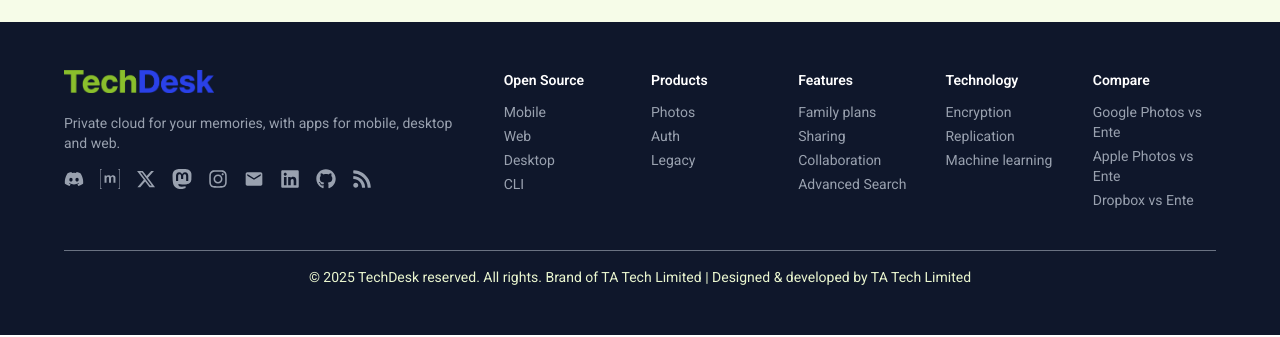
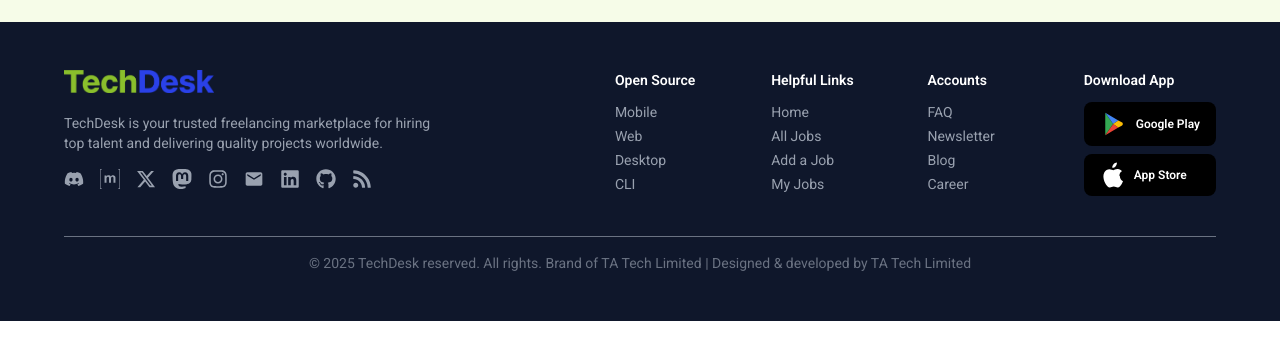
Before and after one commit to Taukir30/ta_ph_a10_techdesk_clientside, a React (Vite) app: page /alljobs in a window 1280 px wide. Shown: the part 330-667 px from the top of the page. Built offline with nearby package versions, Linux system fonts and the light colour scheme; no server answers.

Commit message:
footer fixed

```diff
--- a/src/components/Banner/Banner.jsx
+++ b/src/components/Banner/Banner.jsx
@@ -36,7 +36,7 @@
                         transition={{ duration: 0.8, ease: "easeOut", delay: 0.2 }}
                         viewport={{ once: true, amount: 0.5 }}
                     >
-                        <img className="w-[500px] rounded" src={banImg} alt="banner" />
+                        <img className="w-[300px] md:w-[350px] lg:w-[500px] rounded" src={banImg} alt="banner" />
                     </motion.div>
                 </div>
             </MyContainer>
--- a/src/components/Footer/Footer.jsx
+++ b/src/components/Footer/Footer.jsx
@@ -4,6 +4,7 @@
 import { MdEmail } from 'react-icons/md';
 import { SiMastodon, SiMatrix } from 'react-icons/si';
 import logo from '../../assets/techdesk_logo2.png'
+import { Link } from 'react-router';
 
 const Footer = () => {
     return (
@@ -12,10 +13,10 @@
                 {/* Top section */}
                 <div className="flex flex-col md:flex-row md:items-start md:justify-between gap-10">
                     {/* Left Side */}
-                    <div>
+                    <div className='w-full md:w-1/3'>
                         <img className='w-[150px] mb-5' src={logo} alt="" />
                         <p className="text-sm text-gray-400 mb-4">
-                            Private cloud for your memories, with apps for mobile, desktop and web.
+                            TechDesk is your trusted freelancing marketplace for hiring top talent and delivering quality projects worldwide.
                         </p>
 
                         {/* Social Icons */}
@@ -32,8 +33,8 @@
                         </div>
                     </div>
 
-                    {/* Right Side (Links Columns) */}
-                    <div className="grid grid-cols-2 sm:grid-cols-3 md:grid-cols-5 gap-6 text-sm">
+                    {/* Right Side */}
+                    <div className="grid grid-cols-2 sm:grid-cols-3 md:grid-cols-4 gap-6 text-sm">
                         <div>
                             <h3 className="text-white mb-3 font-semibold">Open Source</h3>
                             <ul className="space-y-1">
@@ -45,49 +46,67 @@
                         </div>
 
                         <div>
-                            <h3 className="text-white mb-3 font-semibold">Products</h3>
+                            <h3 className="text-white mb-3 font-semibold">Helpful Links</h3>
                             <ul className="space-y-1">
-                                <li>Photos</li>
-                                <li>Auth</li>
-                                <li>Legacy</li>
+                                <li><Link to='/'>Home</Link></li>
+                                <li><Link to='/alljobs'>All Jobs</Link></li>
+                                <li><Link to='/addjob'>Add a Job</Link></li>
+                                <li><Link to='/myjobs'>My Jobs</Link></li>
+
                             </ul>
                         </div>
 
                         <div>
-                            <h3 className="text-white mb-3 font-semibold">Features</h3>
+                            <h3 className="text-white mb-3 font-semibold">Accounts</h3>
                             <ul className="space-y-1">
-                                <li>Family plans</li>
-                                <li>Sharing</li>
-                                <li>Collaboration</li>
-                                <li>Advanced Search</li>
+                                <li>FAQ</li>
+                                <li>Newsletter</li>
+                                <li>Blog</li>
+                                <li>Career</li>
                             </ul>
                         </div>
 
                         <div>
-                            <h3 className="text-white mb-3 font-semibold">Technology</h3>
-                            <ul className="space-y-1">
-                                <li>Encryption</li>
-                                <li>Replication</li>
-                                <li>Machine learning</li>
-                            </ul>
+                            <h3 className="text-white mb-3 font-semibold">Download App</h3>
+                            <div className='flex flex-col gap-2'>
+
+                                <Link class="flex items-center gap-2 bg-black text-white px-4 py-2 rounded-lg hover:bg-gray-900 transition" >
+
+                                    <svg xmlns="http://www.w3.org/2000/svg" viewBox="0 0 512 512" width="28" height="28" >
+                                        <path fill="#34A853" d="M96 52v408l145-204z" />
+                                        <path fill="#4285F4" d="M96 52l239 138-94 66z" />
+                                        <path fill="#EA4335" d="M96 460l239-138-94-66z" />
+                                        <path fill="#FBBC05" d="M335 322l62-36a32 32 0 000-60l-62-36-94 66z" />
+                                    </svg>
+
+                                    <div class="flex flex-col leading-tight">
+                                        <span class="text-xs font-semibold">Google Play</span>
+                                    </div>
+                                </Link>
+
+                                <Link class="flex items-center gap-2 bg-black text-white px-4 py-2 rounded-lg hover:bg-gray-900 transition" >
+
+                                    <svg xmlns="http://www.w3.org/2000/svg" viewBox="0 0 384 512" width="26" height="26" fill="white">
+                                        <path d="M318.7 268.6c-.2-36.7 16-64.4 49-84.7-18.5-26.6-46.5-41.2-82.8-43.9-34.7-2.7-72.8 20.4-86.4 20.4-14 0-49.4-19.5-76.4-19-39.3.6-78.1 23.2-99.1 59.1-42.3 73.4-10.8 181.6 30.4 241.2 20.1 29.3 44 62.2 75.5 61 30.3-1.2 41.8-19.8 78.4-19.8 36.6 0 47.1 19.8 78.6 19.2 31.8-.6 51.9-29.5 71.6-58.9 22.6-33 31.9-65 32.1-66.6-.7-.3-61.3-23.5-61.5-93.8zM244.6 81.9c15.9-19.3 26.5-46.4 23.5-73.4-22.7.9-50.2 15.1-66.4 34.4-14.6 17.1-27.4 44.3-24 70.4 25.1 1.9 51-12.8 66.9-31.4z" />
+                                    </svg>
+
+                                    <div class="flex flex-col leading-tight">
+                                        <span class="text-xs font-semibold">App Store</span>
+                                    </div>
+                                </Link>
+
+                            </div>
                         </div>
 
-                        <div>
-                            <h3 className="text-white mb-3 font-semibold">Compare</h3>
-                            <ul className="space-y-1">
-                                <li>Google Photos vs Ente</li>
-                                <li>Apple Photos vs Ente</li>
-                                <li>Dropbox vs Ente</li>
-                            </ul>
-                        </div>
+
                     </div>
                 </div>
 
                 {/* Bottom Links */}
-                <div className="border-t border-gray-500 mt-10 pt-4 text-sm flex flex-wrap gap-4 justify-center text-[#eaf6cf]">
+                <div className="border-t border-gray-500 mt-10 pt-4 text-sm flex flex-wrap gap-4 justify-center text-gray-500">
 
-                        © 2025 TechDesk reserved. All rights. Brand of TA Tech Limited | Designed
-                        &amp; developed by TA Tech Limited
+                    © 2025 TechDesk reserved. All rights. Brand of TA Tech Limited | Designed
+                    &amp; developed by TA Tech Limited
 
                 </div>
             </div>
--- a/src/components/JobCard/JobCard.jsx
+++ b/src/components/JobCard/JobCard.jsx
@@ -36,7 +36,7 @@
                 </div>
             </div>
             {/* Apply Button */}
-            <div className="mt-4 sm:mt-0 sm:ml-6 shrink-0">
+            <div className="mt-4 sm:mt-0 sm:ml-6 shrink-0 flex justify-center">
                 <Link to={`/jobdetails/${job._id}`} className="btn shadow-none btn-success w-35 rounded-4xl">View Details</Link>
             </div>
         </div>
--- a/src/components/LatestJobs/LatestJobs.jsx
+++ b/src/components/LatestJobs/LatestJobs.jsx
@@ -33,15 +33,15 @@
     }
 
     return (
-        <section className="py-8 sm:py-24">
+        <section className="py-8 sm:py-10 mb-20">
             <MyContainer>
-                <div className="container mx-auto px-4 sm:px-6 lg:px-8 max-w-5xl">
+                <div className="container mx-auto px-1 sm:px-6 lg:px-8 max-w-5xl">
 
                     {/* Section Header */}
                     <div className="flex justify-between items-center mb-8">
                         <h2 className="text-3xl font-bold text-info">Latest Jobs</h2>
                         <Link to='/alljobs' className="flex items-center text-sm font-medium text-primary hover:text-blue-800 transition-colors"  >
-                            Browse All Jobs
+                            All Jobs
                             {/* Arrow Icon */}
                             <svg xmlns="http://www.w3.org/2000/svg" width={20} height={20} viewBox="0 0 24 24" fill="none" stroke="currentColor" strokeWidth={2} strokeLinecap="round" strokeLinejoin="round" className="ml-1" >
                                 <line x1={5} y1={12} x2={19} y2={12} />
--- a/src/pages/AcceptedJobs.jsx
+++ b/src/pages/AcceptedJobs.jsx
@@ -34,13 +34,13 @@
     }
 
     return (
-        <section className="py-16 sm:py-24">
+        <section className="py-20 sm:py-24">
             <MyContainer>
-                <div className="container mx-auto px-4 sm:px-6 lg:px-8 max-w-5xl">
+                <div className="container mx-auto px-1 sm:px-6 lg:px-8 max-w-5xl">
 
                     {/* Section Header */}
                     <div className="flex justify-between items-center mb-8">
-                        <h2 className="text-3xl font-bold text-gray-900">My Accepted Jobs</h2>
+                        <h2 className="text-xl sm:text-3xl font-bold text-info">My Accepted Jobs</h2>
                         <Link to='/alljobs' className="flex items-center text-sm font-medium text-primary hover:text-blue-800 transition-colors"  >
                             All Jobs
                             {/* Arrow Icon */}
--- a/src/pages/AllJobs.jsx
+++ b/src/pages/AllJobs.jsx
@@ -30,13 +30,13 @@
         }
 
     return (
-        <section className="py-16 sm:py-24">
+        <section className="py-20 sm:py-24">
             <MyContainer>
-                <div className="container mx-auto px-4 sm:px-6 lg:px-8 max-w-5xl">
+                <div className="container mx-auto px-1 sm:px-6 lg:px-8 max-w-5xl">
 
                     {/* Section Header */}
                     <div className="flex justify-between items-center mb-8">
-                        <h2 className="text-3xl font-bold text-info">All Jobs</h2>
+                        <h2 className="text-xl sm:text-3xl font-bold text-info">All Jobs</h2>
                         <Link to='/myjobs' className="flex items-center text-sm font-medium text-primary hover:text-blue-800 transition-colors"  >
                             My Jobs
                             {/* Arrow Icon */}
--- a/src/pages/MyJobs.jsx
+++ b/src/pages/MyJobs.jsx
@@ -34,13 +34,13 @@
     }
 
     return (
-        <section className="py-16 sm:py-24">
+        <section className="py-20 sm:py-24">
             <MyContainer>
-                <div className="container mx-auto px-4 sm:px-6 lg:px-8 max-w-5xl">
+                <div className="container mx-auto px-1 sm:px-6 lg:px-8 max-w-5xl">
 
                     {/* Section Header */}
                     <div className="flex justify-between items-center mb-8">
-                        <h2 className="text-3xl font-bold text-info">My Posted Jobs</h2>
+                        <h2 className="text-xl sm:text-3xl font-bold text-info">My Posted Jobs</h2>
                         <Link to='/alljobs' className="flex items-center text-sm font-medium text-primary hover:text-blue-800 transition-colors"  >
                             All Jobs
                             {/* Arrow Icon */}
```
